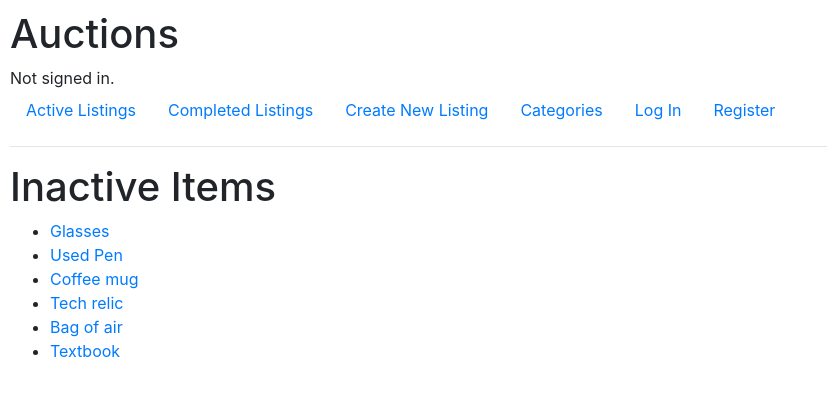
After one commit to dphillips97/commerce, a Django app: page /inactive/ in a window 1280 px wide. The commit adds this page. Shown: the top 396 px of the page, without its empty margins (0-827 px from the left). Run offline with Django 3.2, Linux system fonts and the light colour scheme; data comes from the database, SQL or seed files in the repository; both versions use the stored data as it was after the commit; some libraries are stand-ins or nearby versions.

Commit message:
Completed requirements

```diff
--- /dev/null
+++ b/auctions/templates/auctions/inactive.html
@@ -0,0 +1,14 @@
+{% extends "auctions/layout.html" %}
+{% load static %}
+
+{% block body %}
+<h1>Inactive Items</h1>
+
+	<ul>
+	{% for item in inactive_items %}
+	<li><a href="/item/{{item.item_id}}">{{item.title}}</a></li>
+	{% endfor %}
+	</ul>
+
+
+{% endblock %}
--- a/auctions/templates/auctions/layout.html
+++ b/auctions/templates/auctions/layout.html
@@ -19,6 +19,9 @@
         <ul class="nav">
             <li class="nav-item">
                 <a class="nav-link" href="{% url 'index' %}">Active Listings</a>
+            </li>
+            <li class="nav-item">
+                <a class="nav-link" href="{% url 'inactive' %}">Completed Listings</a>
             </li>
             <li class="nav-item">
                 <a class="nav-link" href="{% url 'create' %}">Create New Listing</a>
--- a/auctions/urls.py
+++ b/auctions/urls.py
@@ -9,6 +9,7 @@ urlpatterns = [
     path("categories/", views.see_categories, name="see_categories"),
     path("create/", views.create, name="create"),
     path("see_watchlist/", views.see_watchlist, name="see_watchlist"),
+    path("inactive/", views.inactive, name="inactive"),
     path("login", views.login_view, name="login"),
     path("logout", views.logout_view, name="logout"),
     path("register", views.register, name="register")
--- a/auctions/views.py
+++ b/auctions/views.py
@@ -161,7 +161,7 @@ def see_item(request, item_id):
 
         # Check if user has won to set win_status
         # Lister can't be winner
-        if (max_bid.user_id == u and item.lister_id != u):
+        if (max_bid.user_id == u and item.lister_id != u and item.active == 0):
             win_state = True
         else:
             win_state = False
@@ -205,12 +205,13 @@ def see_item(request, item_id):
                     "item_info": item,
                     "max_bid": max_bid,
                     "bid_form": bid_form_post,
-                    "invalid_bid": True
+                    "invalid_bid": True,
+                    "watch_message": watch_message
                     })
 
             else:
 
-                new_bid = Bid(item_id=item, amount=bid_int)
+                new_bid = Bid(item_id=item, amount=bid_int, user_id=u)
 
                 new_bid.save()
 
@@ -271,3 +272,13 @@ def see_watchlist(request):
     return render(request, "auctions/see_watchlist.html", {
         "items": items
         })
+
+def inactive(request):
+
+    if request.method == "GET":
+
+        inactive_items = Listing.objects.filter(active=False)
+
+        return render(request, "auctions/inactive.html", {
+            "inactive_items": inactive_items
+            })
```
Also changed, not shown: db.sqlite3.
